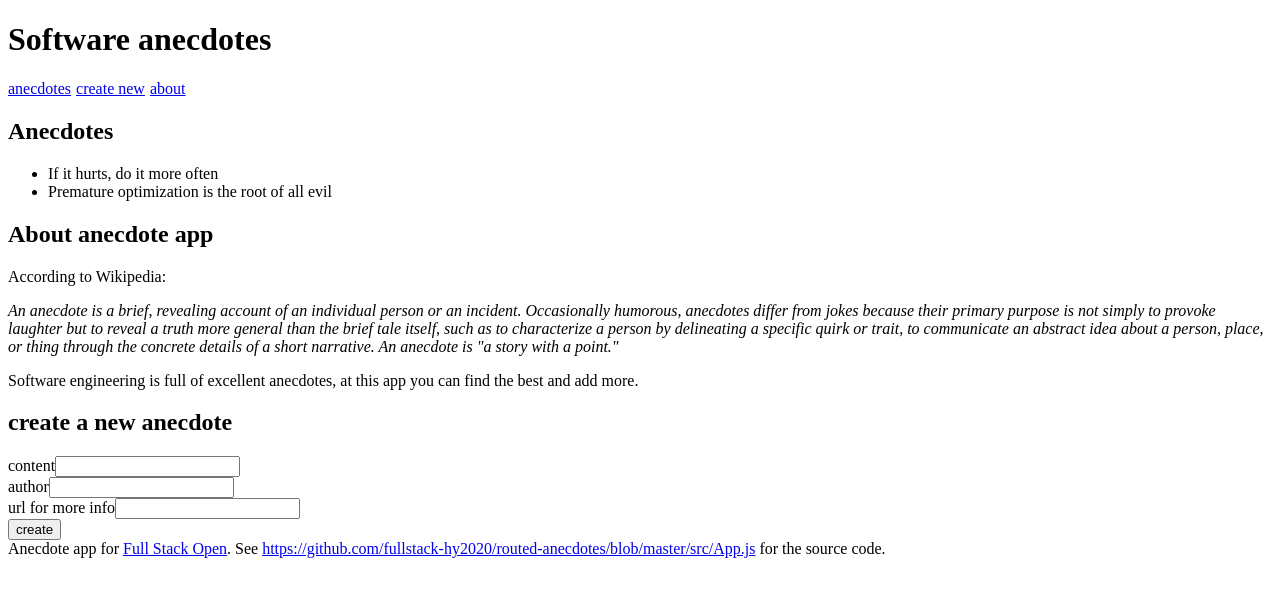
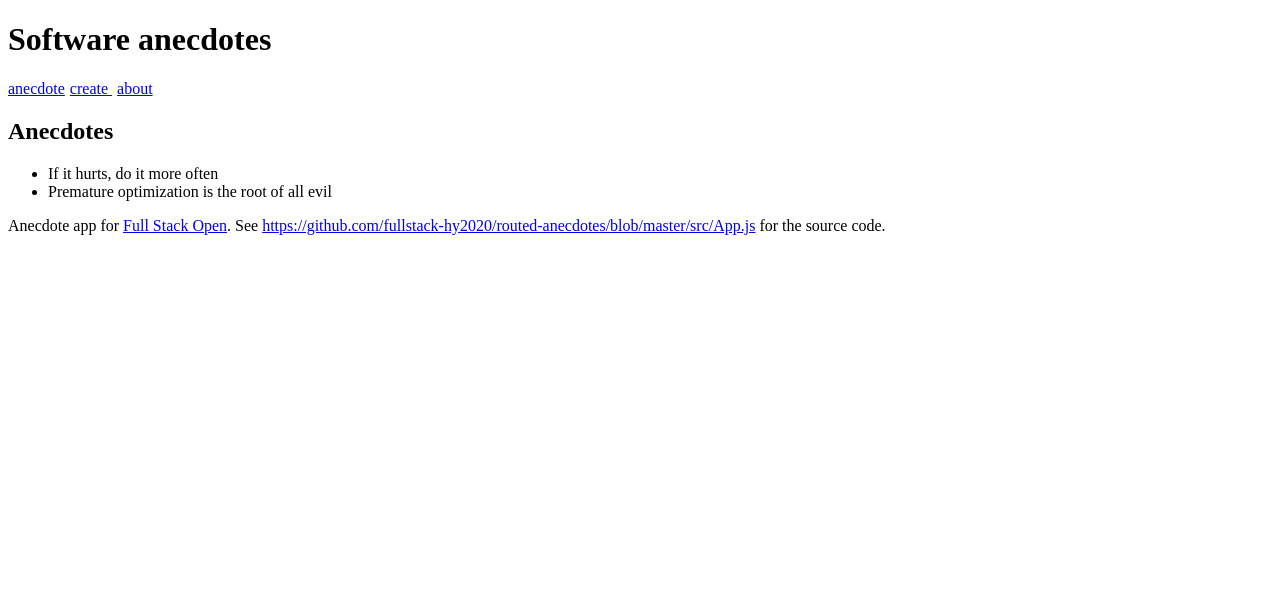
Before and after one commit to manzeelanepali/react-router-exercise-, a React (Create React App) app in the folder routed-anecdotes/: page / in a window 1280 px wide. Shown: the top 596 px of the page. Built offline with nearby package versions, Linux system fonts and the light colour scheme.

Commit message:
feat : 7.1: routed anecdotes, step1 Add React Router to the application so that by clicking links in the Menu component the view can be changed.

```diff
--- a/routed-anecdotes/src/App.js
+++ b/routed-anecdotes/src/App.js
@@ -1,22 +1,25 @@
 import { useState } from "react";
 
-import { BrowserRouter as Router, Routes, Route, Link } from "react-router-dom";
+import { Routes, Route, Link } from "react-router-dom";
 
 const Menu = () => {
   const padding = {
     paddingRight: 5,
   };
+
   return (
     <div>
-      <a href="#" style={padding}>
-        anecdotes
-      </a>
-      <a href="#" style={padding}>
-        create new
-      </a>
-      <a href="#" style={padding}>
+      <Link style={padding} to="/">
+        anecdote
+      </Link>
+
+      <Link style={padding} to="/create">
+        create{" "}
+      </Link>
+
+      <Link style={padding} to="/about">
         about
-      </a>
+      </Link>
     </div>
   );
 };
@@ -156,9 +159,17 @@ const App = () => {
     <div>
       <h1>Software anecdotes</h1>
       <Menu />
-      <AnecdoteList anecdotes={anecdotes} />
-      <About />
-      <CreateNew addNew={addNew} />
+
+      <Routes>
+        <Route
+          path="/"
+          element={<AnecdoteList anecdotes={anecdotes} />}
+        ></Route>
+        <Route path="/create" element={<CreateNew />}></Route>
+        <Route path="/about" element={<About />}></Route>
+      </Routes>
+      {/* <CreateNew addNew={addNew} />
+      </Routes> */}
       <Footer />
     </div>
   );
--- a/routed-anecdotes/src/index.js
+++ b/routed-anecdotes/src/index.js
@@ -1,5 +1,10 @@
-import React from 'react'
-import ReactDOM from 'react-dom/client'
-import App from './App'
+import React from "react";
+import ReactDOM from "react-dom/client";
+import App from "./App";
+import { BrowserRouter as Router } from "react-router-dom";
 
-ReactDOM.createRoot(document.getElementById('root')).render(<App />)
+ReactDOM.createRoot(document.getElementById("root")).render(
+  <Router>
+    <App />
+  </Router>
+);
```
